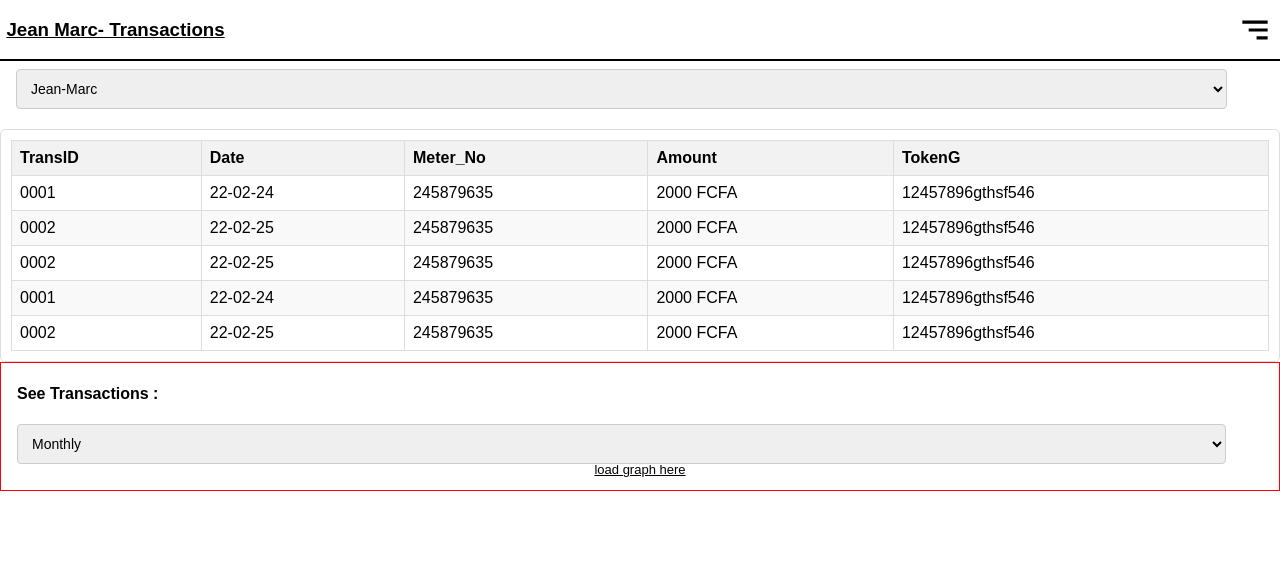
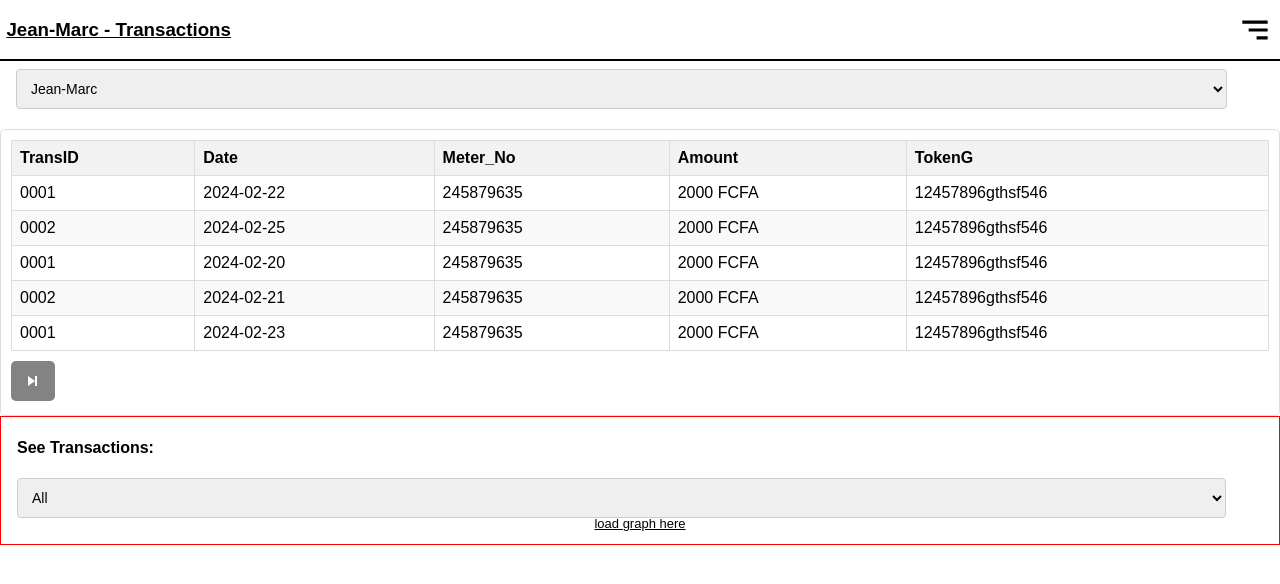
Before and after one commit to hydaline-code/solar_payment, a React (Create React App) app: page / in a window 1280 px wide. Shown: the top 584 px of the page. Built offline with nearby package versions, Linux system fonts and the light colour scheme; what chartjs-plugin-datalabels would draw is missing.

Commit message:
Add filter to the transaction

```diff
--- a/src/screens/TransactionPage.js
+++ b/src/screens/TransactionPage.js
@@ -1,63 +1,104 @@
-// src/screens/TransactionPage.js
-import React, { useState }  from "react";
-import { BiMenuAltRight} from 'react-icons/bi';
+import React, { useEffect, useState } from "react";
+import { BiMenuAltRight, BiSkipNext } from 'react-icons/bi';
 import "../styles/TransactionPage.css"; // Ensure you create the corresponding CSS file for styling
 
-const TransactionPage = () => {
-
-  const [selectedUser, setSelectedUser] = useState("Jean-Marc");
+const users = [
+  { name: "Jean-Marc", id: "jean-marc" },
+  { name: "Jacques", id: "jacques" },
+];
 
 const usersData = {
-    "Jean-Marc": [
-      { transId: "0001", date: "22-02-24", meterNo: "245879635", amount: "2000 FCFA", tokenG: "12457896gthsf546" },
-      { transId: "0002", date: "22-02-25", meterNo: "245879635", amount: "2000 FCFA", tokenG: "12457896gthsf546" },
-      { transId: "0002", date: "22-02-25", meterNo: "245879635", amount: "2000 FCFA", tokenG: "12457896gthsf546" },
-      { transId: "0001", date: "22-02-24", meterNo: "245879635", amount: "2000 FCFA", tokenG: "12457896gthsf546" },
-      { transId: "0002", date: "22-02-25", meterNo: "245879635", amount: "2000 FCFA", tokenG: "12457896gthsf546" },
+  "jean-marc": [
+    { transId: "0001", date: "2024-02-22", meterNo: "245879635", amount: "2000 FCFA", tokenG: "12457896gthsf546" },
+    { transId: "0002", date: "2024-02-25", meterNo: "245879635", amount: "2000 FCFA", tokenG: "12457896gthsf546" },
+    { transId: "0001", date: "2024-02-20", meterNo: "245879635", amount: "2000 FCFA", tokenG: "12457896gthsf546" },
+    { transId: "0002", date: "2024-02-21", meterNo: "245879635", amount: "2000 FCFA", tokenG: "12457896gthsf546" },
+    { transId: "0001", date: "2024-02-23", meterNo: "245879635", amount: "2000 FCFA", tokenG: "12457896gthsf546" },
+    { transId: "0002", date: "2024-02-26", meterNo: "245879635", amount: "2000 FCFA", tokenG: "12457896gthsf546" },
     // Add more rows as needed
   ],
-    Jacques: [
-      { transId: "0003", date: "22-03-01", meterNo: "245879635", amount: "1500 FCFA", tokenG: "245879gfhdf546" },
-      { transId: "0004", date: "22-03-02", meterNo: "245879635", amount: "2500 FCFA", tokenG: "245879gfhdf546" },
-      { transId: "0001", date: "22-02-24", meterNo: "245879635", amount: "2000 FCFA", tokenG: "12457896gthsf546" },
-    { transId: "0002", date: "22-02-25", meterNo: "245879635", amount: "2000 FCFA", tokenG: "12457896gthsf546" },
-    { transId: "0001", date: "22-02-24", meterNo: "245879635", amount: "2000 FCFA", tokenG: "12457896gthsf546" },
-    { transId: "0002", date: "22-02-25", meterNo: "245879635", amount: "2000 FCFA", tokenG: "12457896gthsf546" },
+  "jacques": [
+    { transId: "0003", date: "2024-03-01", meterNo: "245879635", amount: "1500 FCFA", tokenG: "245879gfhdf546" },
+    { transId: "0004", date: "2024-03-02", meterNo: "245879635", amount: "2500 FCFA", tokenG: "245879gfhdf546" },
+    { transId: "0003", date: "2024-03-03", meterNo: "245879635", amount: "1500 FCFA", tokenG: "245879gfhdf546" },
+    { transId: "0004", date: "2024-03-04", meterNo: "245879635", amount: "2500 FCFA", tokenG: "245879gfhdf546" },
+    { transId: "0003", date: "2024-03-05", meterNo: "245879635", amount: "1500 FCFA", tokenG: "245879gfhdf546" },
+    { transId: "0004", date: "2024-03-06", meterNo: "245879635", amount: "2500 FCFA", tokenG: "245879gfhdf546" },
+    { transId: "0003", date: "2024-03-01", meterNo: "245879635", amount: "1500 FCFA", tokenG: "245879gfhdf546" },
+    { transId: "0004", date: "2024-03-02", meterNo: "245879635", amount: "2500 FCFA", tokenG: "245879gfhdf546" },
+    { transId: "0003", date: "2024-03-03", meterNo: "245879635", amount: "1500 FCFA", tokenG: "245879gfhdf546" },
+    { transId: "0004", date: "2024-03-04", meterNo: "245879635", amount: "2500 FCFA", tokenG: "245879gfhdf546" },
+    { transId: "0003", date: "2024-03-05", meterNo: "245879635", amount: "1500 FCFA", tokenG: "245879gfhdf546" },
+    { transId: "0004", date: "2024-03-06", meterNo: "245879635", amount: "2500 FCFA", tokenG: "245879gfhdf546" }
     // Add more rows as needed
   ],
 };
 
+const TransactionPage = () => {
+  const [selectedUser, setSelectedUser] = useState("jean-marc");
+  const [transactions, setTransactions] = useState([]);
+  const [displayCount, setDisplayCount] = useState(5);
+  const [filterType, setFilterType] = useState("all");
+  const [filteredTransactions, setFilteredTransactions] = useState([]);
+
+  useEffect(() => {
+    const userTransactions = usersData[selectedUser] || [];
+    setTransactions(userTransactions);
+    setFilteredTransactions(userTransactions); // Default: show all transactions
+  }, [selectedUser]);
+
+  useEffect(() => {
+    filterTransactions(filterType);
+  }, [transactions, filterType]);
+
   const handleUserChange = (event) => {
     setSelectedUser(event.target.value);
+    setDisplayCount(5); // Reset the display count when switching users
   };
 
-  // const transactions = [
-  //   { transId: "0001", date: "22-02-24", meterNo: "245879635", amount: "2000 FCFA", tokenG: "12457896gthsf546" },
-  //   { transId: "0002", date: "22-02-25", meterNo: "245879635", amount: "2000 FCFA", tokenG: "12457896gthsf546" },
-  //   { transId: "0001", date: "22-02-24", meterNo: "245879635", amount: "2000 FCFA", tokenG: "12457896gthsf546" },
-  //   { transId: "0002", date: "22-02-25", meterNo: "245879635", amount: "2000 FCFA", tokenG: "12457896gthsf546" },
-  //   { transId: "0001", date: "22-02-24", meterNo: "245879635", amount: "2000 FCFA", tokenG: "12457896gthsf546" },
-  //   { transId: "0002", date: "22-02-25", meterNo: "245879635", amount: "2000 FCFA", tokenG: "12457896gthsf546" },
-  //   { transId: "0001", date: "22-02-24", meterNo: "245879635", amount: "2000 FCFA", tokenG: "12457896gthsf546" },
-  //   { transId: "0002", date: "22-02-25", meterNo: "245879635", amount: "2000 FCFA", tokenG: "12457896gthsf546" },
-  //   { transId: "0001", date: "22-02-24", meterNo: "245879635", amount: "2000 FCFA", tokenG: "12457896gthsf546" },
-  //   { transId: "0002", date: "22-02-25", meterNo: "245879635", amount: "2000 FCFA", tokenG: "12457896gthsf546" },
-  //   // Add more rows as needed
-  // ];
+  const handleLoadMore = () => {
+    setDisplayCount((prevCount) => prevCount + 5); // Load 5 more entries
+  };
+
+  // Filter function based on selected timeframe
+  const filterTransactions = (type) => {
+    const now = new Date();
+    let filtered = transactions;
+
+    if (type === "monthly") {
+      filtered = transactions.filter((transaction) => {
+        const transactionDate = new Date(transaction.date);
+        return (
+          transactionDate.getMonth() === now.getMonth() &&
+          transactionDate.getFullYear() === now.getFullYear()
+        );
+      });
+    } else if (type === "weekly") {
+      const sevenDaysAgo = new Date();
+      sevenDaysAgo.setDate(now.getDate() - 7);
+      filtered = transactions.filter((transaction) => {
+        const transactionDate = new Date(transaction.date);
+        return transactionDate >= sevenDaysAgo;
+      });
+    }
+
+    setFilteredTransactions(filtered);
+  };
 
   return (
     <div className="transaction-page">
-      {/* Header Section */}
       <header className="transaction-header">
-      <h3>Jean Marc- Transactions</h3>
-        <BiMenuAltRight size={38}/>
+        <h3>{users.find((user) => user.id === selectedUser)?.name} - Transactions</h3>
+        <BiMenuAltRight size={38} />
       </header>
 
       <div className="user-selection">
         <select value={selectedUser} onChange={handleUserChange}>
-          <option value="Jean-Marc">Jean-Marc</option>
-          <option value="Jacques">Jacques</option>
-          {/* Add more users as needed */}
+          {users.map((user) => (
+            <option key={user.id} value={user.id}>
+              {user.name}
+            </option>
+          ))}
         </select>
       </div>
 
@@ -73,7 +114,7 @@ const TransactionPage = () => {
             </tr>
           </thead>
           <tbody>
-            {usersData[selectedUser].map((transaction, index) => (
+            {filteredTransactions.slice(0, displayCount).map((transaction, index) => (
               <tr key={index}>
                 <td>{transaction.transId}</td>
                 <td>{transaction.date}</td>
@@ -84,18 +125,25 @@ const TransactionPage = () => {
             ))}
           </tbody>
         </table>
+
+        {displayCount < filteredTransactions.length && (
+          <BiSkipNext size={24} className="load-more-button" onClick={handleLoadMore} />
+        )}
       </div>
+
       <div className="loadtrans">
-
-      <div className=" user-selection see-trans">
-            <h4>See Transactions : </h4>
-        <select className="className="filter-dropdown>
-          <option value="">Monthly</option>
-          <option value="Jacques">Weekly</option>
-          {/* Add more users as needed */}
+        <div className="user-selection see-trans">
+          <h4>See Transactions:</h4>
+          <select
+            id="transaction-filter"
+            value={filterType}
+            onChange={(e) => setFilterType(e.target.value)}
+          >
+            <option value="all">All</option>
+            <option value="monthly">Monthly</option>
+            <option value="weekly">Weekly</option>
           </select>
         </div>
-
         <p>load graph here</p>
       </div>
     </div>
--- a/src/styles/TransactionPage.css
+++ b/src/styles/TransactionPage.css
@@ -92,3 +92,14 @@ border-bottom: 2px solid black;
 .loadtrans {
   border: solid red 1px ;
 }
+
+.load-more-button {
+  margin-top: 10px;
+  padding: 8px 10px;
+  background-color: #838383;
+  color: white;
+  border: none;
+  border-radius: 5px;
+  cursor: pointer;
+  transition: background-color 0.3s ease;
+}
```
Lines whose indentation alone changed are shown as unchanged.
